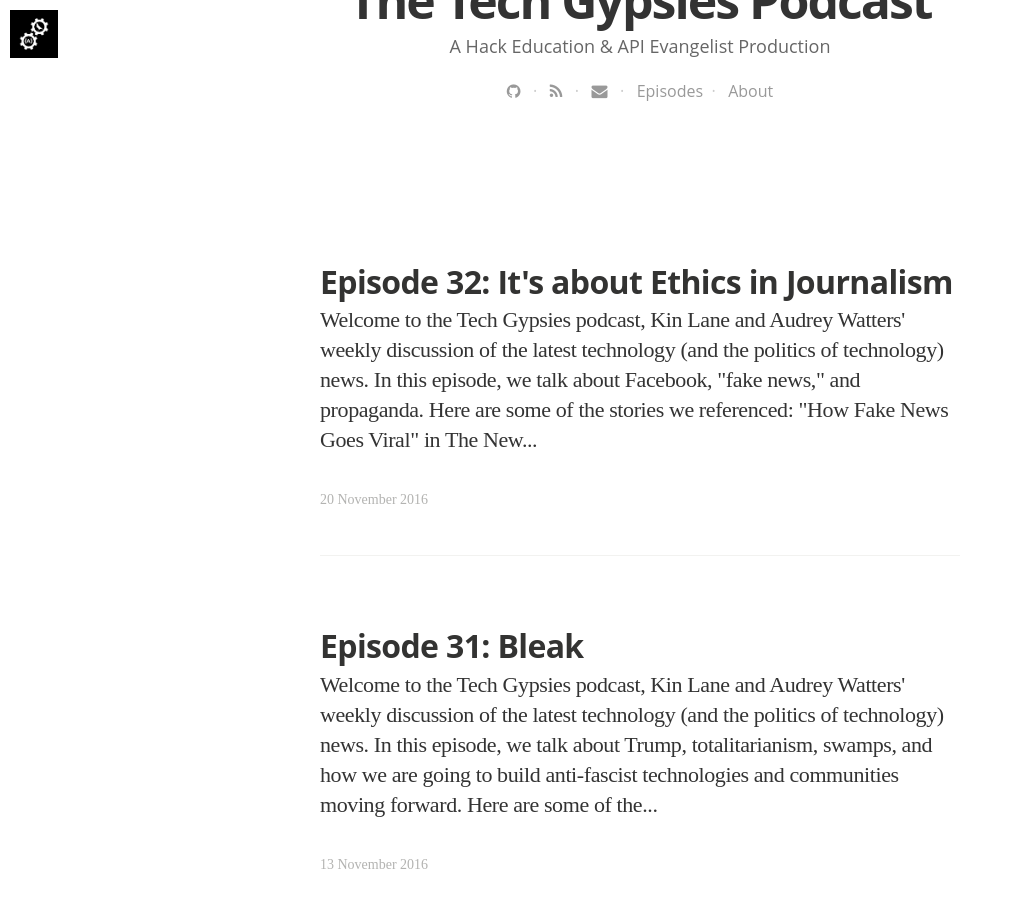
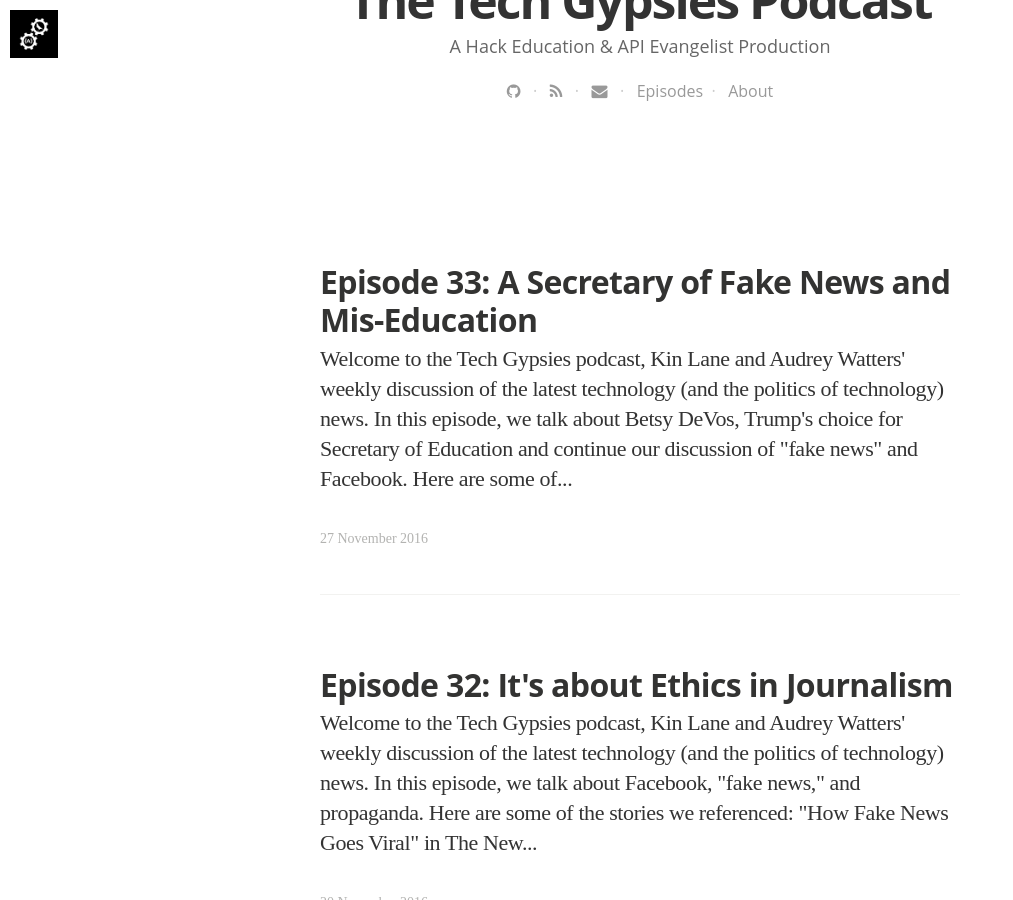
Before and after one commit to Techgypsies/podcast, a Jekyll site: the page built from blog/index.html, in a window 1280 px wide and 900 px high, scrolled down 559 px. Shown: the whole window, without its empty margins (0-1013 px from the left). Built offline with Jekyll 4.4.1, drawn with Linux system fonts in a browser that asks for light colours; nearby versions of some CDN libraries; some web fonts are replaced; the list of posts is cut into pages by our own code; some of the changed text lies outside the part shown.

Commit message:
new episode

```diff
--- a/_data/podcasts.yaml
+++ b/_data/podcasts.yaml
@@ -446,3 +446,17 @@
   tags:
   - Technology
   - Politics
+- title: "Tech Gypsies Episode 33"
+  summary: "In this episode, we talk about Betsy DeVos, Trump's choice for Secretary of Education and continue our discussion of fake news and Facebook."
+  description: "In this episode, we talk about Betsy DeVos, Trump's choice for Secretary of Education and continue our discussion of fake news and Facebook."
+  subtitle: "Tech, Scrutinized"
+  image: /assets/images/tech-gypsies-podcast-1500.png
+  audio_file: http://s3.amazonaws.com/techgypsies/podcast-2016-11-27.mp3
+  audio_length: 50615610
+  sound_cloud: https://soundcloud.com/kinlane/podcast-2016-11-27
+  duration: '0:35:09'
+  publish_date: "2016-11-27 09:00:00"
+  url: 2016/11/27/episode-33
+  tags:
+  - Technology
+  - Politics
--- /dev/null
+++ b/_posts/2016-11-27-episode-33.html
@@ -0,0 +1,24 @@
+---
+layout: post
+title: "Episode 33: A Secretary of Fake News and Mis-Education"
+date: 2016-11-27 08:35:00 +0000
+tags:
+image: https://s3.amazonaws.com/techgypsies/2016-11-27-bronco.jpg
+imagecredits: https://www.flickr.com/photos/mr_physics/439023286
+---
+<p>Welcome to the Tech Gypsies podcast, <a href="http://kinlane.com">Kin Lane</a> and <a href="http://audreywatters.com">Audrey Watters</a>' weekly discussion of the latest technology (and the politics of technology) news.</p>
+
+<p>In this episode, we talk about Betsy DeVos, Trump's choice for Secretary of Education and continue our discussion of "fake news" and Facebook.</p>
+
+<p>
+<iframe width="100%" height="166" scrolling="no" frameborder="no" src="https://w.soundcloud.com/player/?url=https%3A//api.soundcloud.com/tracks/295076267&amp;color=ff5500&amp;auto_play=false&amp;hide_related=false&amp;show_comments=true&amp;show_user=true&amp;show_reposts=false"></iframe>
+</p>
+
+<p>Here are some of the stories we referenced:</p>
+<ul>
+<li>"<a href="http://www.npr.org/sections/thetwo-way/2016/11/23/503129818/study-finds-students-have-dismaying-inability-to-tell-fake-news-from-real">Students Have 'Dismaying' Inability To Tell Fake News From Real, Study Finds</a>" via NPR</li>
+<li>"<a href="https://youtu.be/-fny99f8amM">Hypernormalisation</a>" by Adam Curtis</li>
+<li>"<a href="https://medium.com/@d1gi/the-election2016-micro-propaganda-machine-383449cc1fba#.qiadlt10c">The #Election2016 Micro-Propaganda Machine</a>" by Jonathan Albright</li>
+</ul>
+
+<p>Feedback is welcome. (You should <a href="mailto:kinlane@gmail.com">email Kin</a> with it though, not Audrey.)</p>
--- a/index.html
+++ b/index.html
@@ -10,6 +10,6 @@
 
 <p><a href="http://podcast.techgypsi.es/blog/">Show notes</a> can also be subscribed to <a href="http://podcast.techgypsi.es/blog.xml">via RSS</a>.</p>
 
-<p><strong>Latest Episode: <a href="http://podcast.techgypsi.es/2016/11/20/episode-32">32</a></strong></p>
+<p><strong>Latest Episode: <a href="http://podcast.techgypsi.es/2016/11/27/episode-33">33</a></strong></p>
 
 <p style="text-align: right; font-size:12px"><em>Image credits: <a href="https://flic.kr/p/GTax17">Drone Recovery</a></em></p>
```
